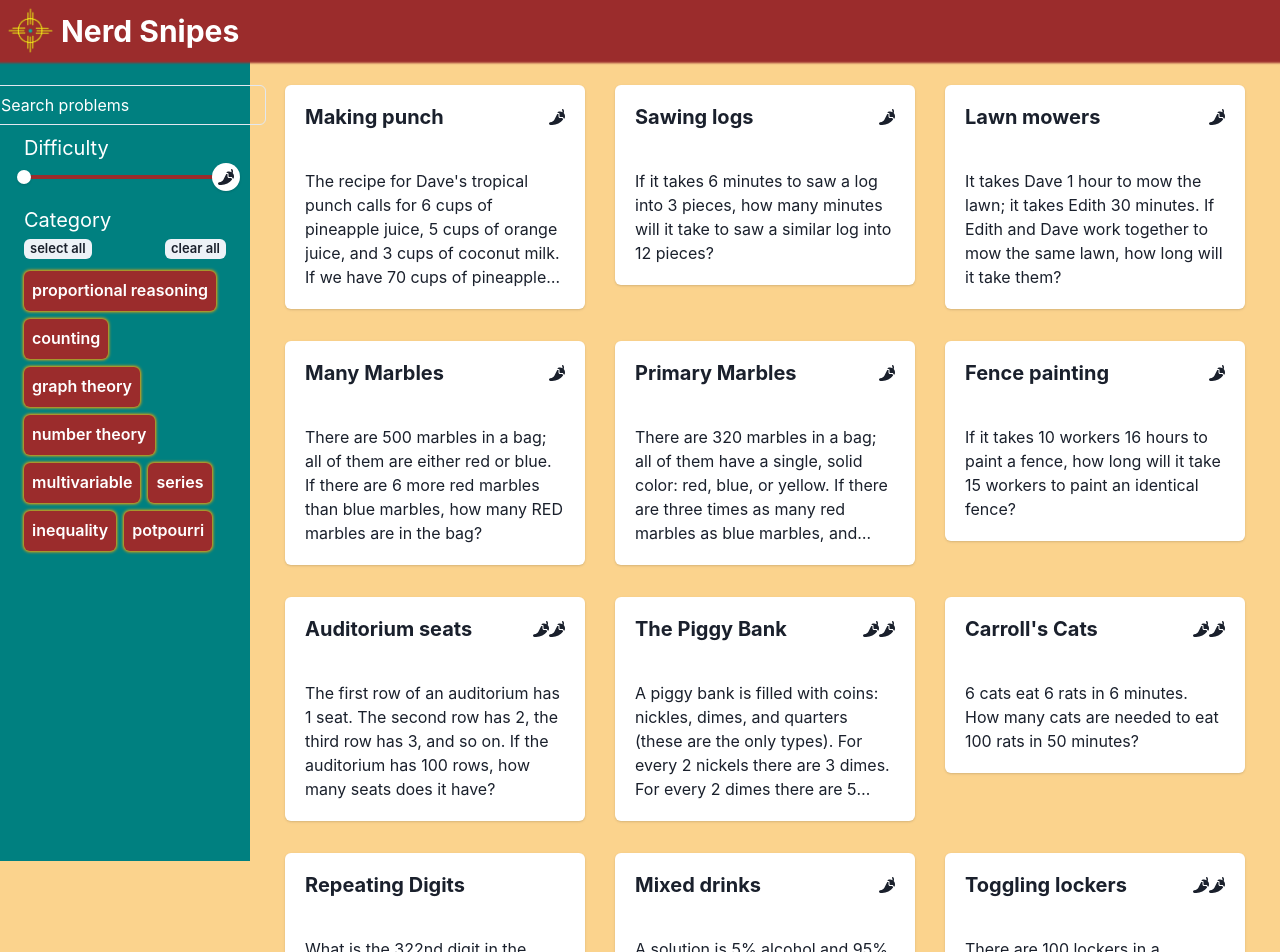
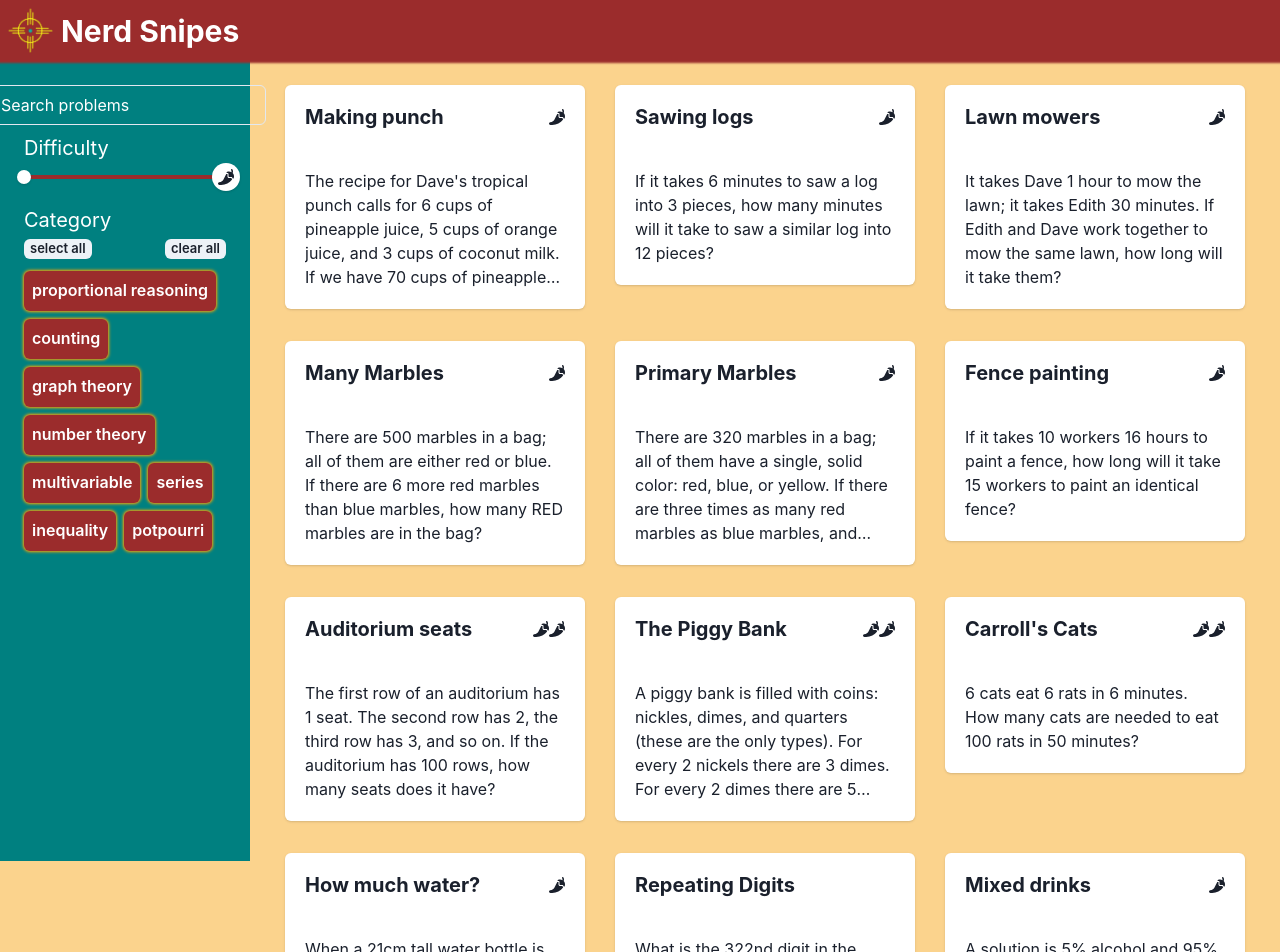
Before and after one commit to davebro1031/EnchantedMath, a React (Vite) app: page / in a window 1280 px wide. Shown: the top 952 px of the page. Built offline with nearby package versions, Linux system fonts and the light colour scheme.

Commit message:
add temporary pics to problem 13

```diff
--- a/src/components/Problem Details/Problem.jsx
+++ b/src/components/Problem Details/Problem.jsx
@@ -3,6 +3,7 @@ import { Flex, Wrap, Text, Spacer, Box } from "@chakra-ui/react"
 import Hints from "./Hints"
 import RelatedProblems from "./RelatedProblems"
 import ProblemImages from "./ProblemImages"
+import Tags from './Tags';
 
 export default function Problem({problem, problemImages}) {
     return (
--- a/src/components/Problem Details/ProblemImages.jsx
+++ b/src/components/Problem Details/ProblemImages.jsx
@@ -3,7 +3,7 @@ import { Image } from "@chakra-ui/react"
 export default function ProblemImages({images}){
     return (
         images.map(image => (
-            <Image key={image.key} src={image.src} alt={image.alt} boxSize='200px' />
+            <Image key={image.key} src={image.src} alt={image.alt} boxSize='30%' />
         ))
     )
 }
--- a/src/problems/data.js
+++ b/src/problems/data.js
@@ -138,6 +138,19 @@ export const problems = [
             "rates"
         ],
         chilis: 2
+    },
+    {
+        id: 13,
+        title: "How much water?",
+        text: "When a 21cm tall water bottle is placed on a table, water fills it up to a height of 12cm. When the bottle is turned upside down, because the neck is tapered, water fills the bottle up to a height of 15cm.  What fraction of the bottle is filled?",
+        hints: [
+            "try to imagine that the bottle had a consistent cross section.  How much water would be in it? How much air?"
+        ],
+        wrongAnswers: null,
+        categories: [
+            "potpourri"
+        ],
+        chilis: 1
     },
     {
         id: 16,
--- a/src/problems/images.js
+++ b/src/problems/images.js
@@ -1,8 +1,19 @@
 import p29_pentagon_diagonals from '../images/p29_pentagon_diagonals.png'
 import p29_square_diagonals from '../images/p29_square_diagonals.png'
 import p29_octagon_question from '../images/p29_octagon_question.png'
+import p13_water_bottles from '../images/p13_water_bottles.png'
 
 export const images = [
+    {
+        id: 13,
+        data: [
+            {
+                key: 1,
+                src: p13_water_bottles,
+                alt: 'a partially filled water bottle right side up and upside down.'
+            }
+        ]
+    },
     {
         id: 29,
         data: [
```
Also changed, not shown: src/components/Problem Details/ProblemDetails.jsx (+3 -7 lines), src/images/p13_water_bottles.png (added).
